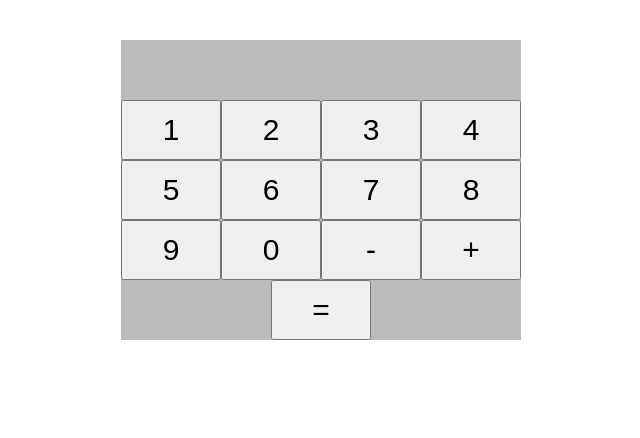
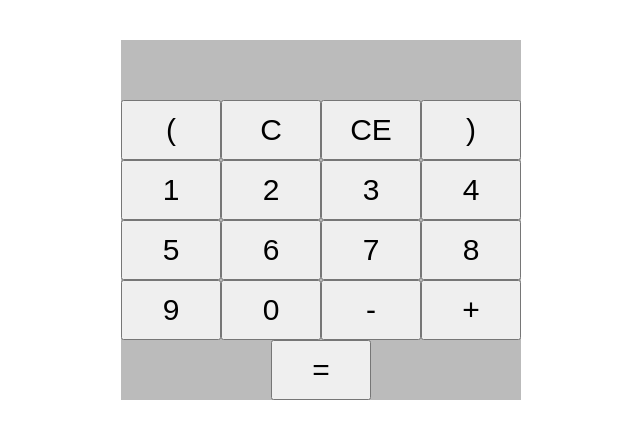
Before and after one commit to Samson300/Calculator-react, a React (Create React App) app: page / in a window 1280 px wide. Shown: the top 438 px of the page, without its empty margins (319-959 px from the left). Built offline with nearby package versions, Linux system fonts and the light colour scheme.

Commit message:
adds buttons (,C,CE,)

```diff
--- a/src/components/KeyPad.js
+++ b/src/components/KeyPad.js
@@ -8,6 +8,10 @@ export default class KeyPad extends Component {
     render() {
         return (
             <div className="buttons">
+                <button name="(" onClick={this.buttonPressed}>(</button>
+                <button name="C" onClick={this.buttonPressed}>C</button>
+                <button name="CE" onClick={this.buttonPressed}>CE</button>
+                <button name=")" onClick={this.buttonPressed}>)</button>
                 <button name="1" onClick={this.buttonPressed}>1</button>
                 <button name="2" onClick={this.buttonPressed}>2</button>
                 <button name="3" onClick={this.buttonPressed}>3</button>
```
